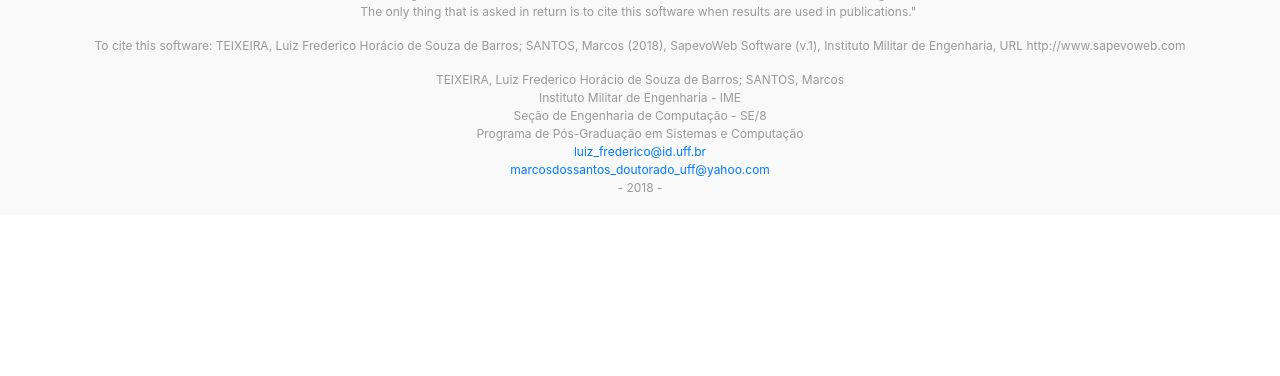
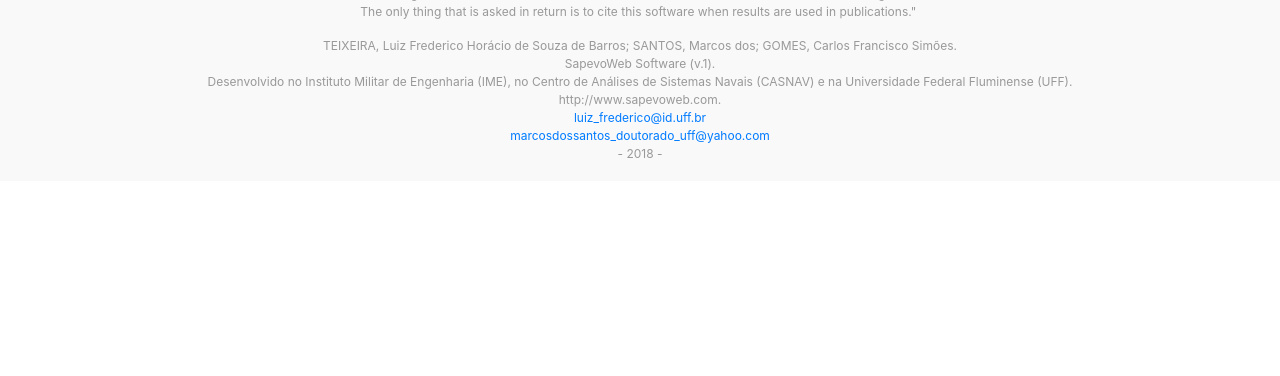
Before and after one commit to diegosorrilha/sapevosystem, a Django app: page / in a window 1280 px wide. Shown: the part 424-800 px from the top of the page. Run offline with Django 3.2, Linux system fonts and the light colour scheme; data that the repository does not hold is empty; some libraries are stand-ins or nearby versions.

Commit message:
altera do rodapé atualizando o nome do professor

```diff
--- a/templates/base.html
+++ b/templates/base.html
@@ -116,13 +116,11 @@
 
         </p>
         <p>
-            To cite this software: TEIXEIRA, Luiz Frederico Horácio de Souza de Barros; SANTOS, Marcos (2018), SapevoWeb Software (v.1), Instituto Militar de Engenharia, URL http://www.sapevoweb.com
-        </p>
-        <p>
-            TEIXEIRA, Luiz Frederico Horácio de Souza de Barros; SANTOS, Marcos <br>
-            Instituto Militar de Engenharia - IME <br>
-            Seção de Engenharia de Computação - SE/8 <br>
-            Programa de Pós-Graduação em Sistemas e Computação <br>
+            TEIXEIRA, Luiz Frederico Horácio de Souza de Barros; SANTOS, Marcos dos; GOMES, Carlos Francisco Simões. <br>
+            SapevoWeb Software (v.1). <br>
+            Desenvolvido no Instituto Militar de Engenharia (IME), no Centro de Análises de Sistemas Navais (CASNAV) e na Universidade Federal Fluminense (UFF). <br>
+            http://www.sapevoweb.com.
+            <br>
             <a href="mailto:luiz_frederico@id.uff.br">luiz_frederico@id.uff.br</a> <br>
             <a href="mailto:marcosdossantos_doutorado_uff@yahoo.com">marcosdossantos_doutorado_uff@yahoo.com</a>
             <br>
```
